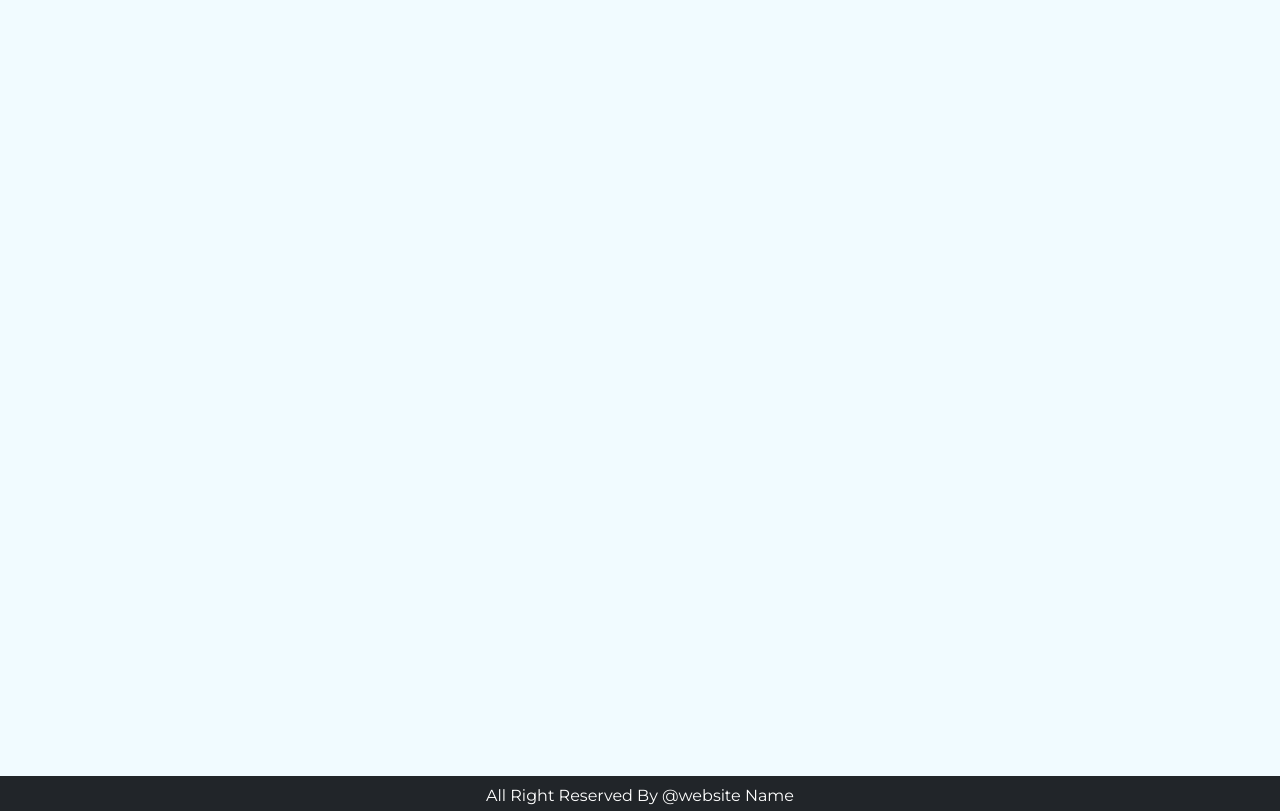
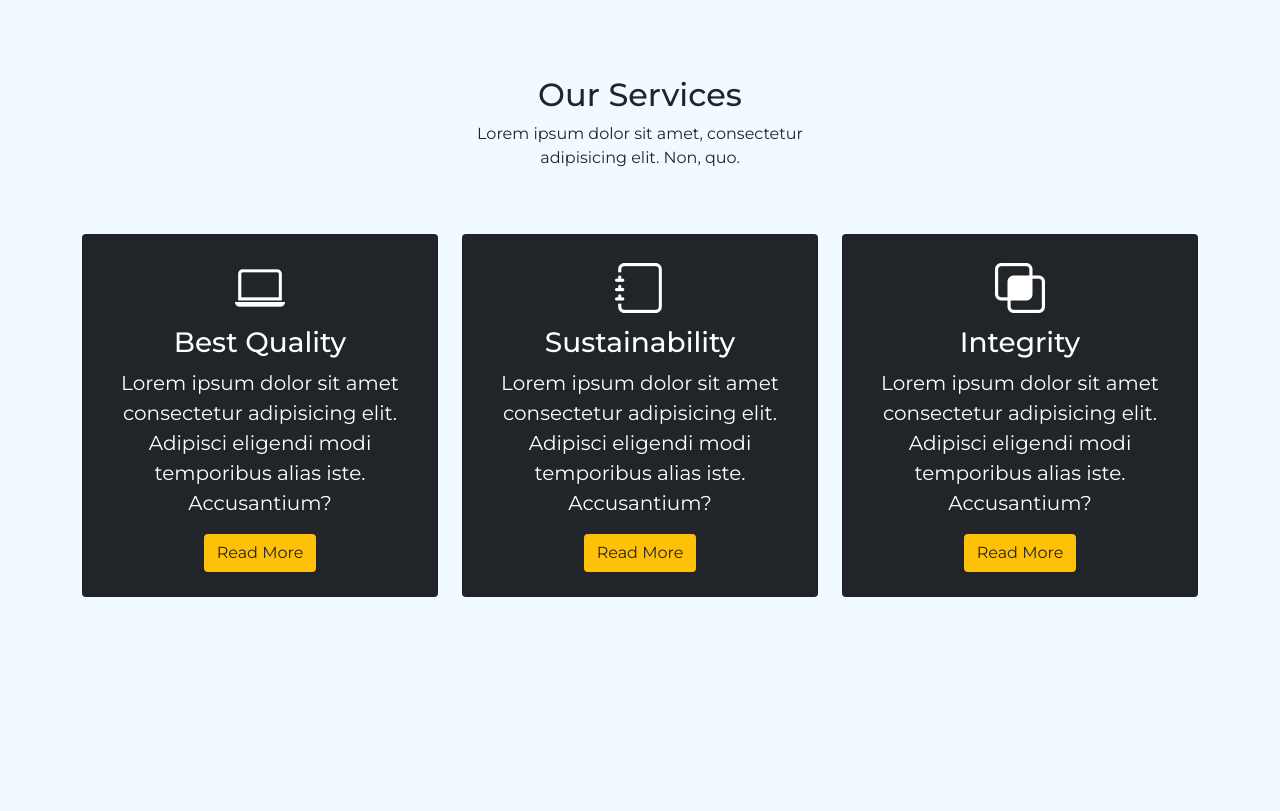
Before and after one commit to ghoshprottoy98/Learning-Bootstrap-5, a plain HTML site: page index.html in a window 1280 px wide. Shown: the part 1380-2191 px from the top of the page. Drawn offline with nearby package versions, Linux system fonts and the light colour scheme.

Commit message:
5th commit

```diff
--- a/index.html
+++ b/index.html
@@ -100,9 +100,49 @@
 
 	<!-- services section Starts -->
 	<section class="services section-padding" id="services">
-
+		<div class="container">
+			<div class="row">
+				<div class="col-md-12">
+					<div class="section-header text-center pb-5">
+						<h2>Our Services</h2>
+						<p>Lorem ipsum dolor sit amet, consectetur<br>
+						adipisicing elit. Non, quo.</p>
+					</div>
+				</div>
+			</div>
+			<div class="row">
+				<div class="col-12 col-md-12 col-lg-4">
+					<div class="card text-white text-center bg-dark pb-2">
+						<div class="card-body">
+							<i class="bi bi-laptop"></i>
+							<h3 class="card-title">Best Quality</h3>
+							<p class="lead">Lorem ipsum dolor sit amet consectetur adipisicing elit. Adipisci eligendi modi temporibus alias iste. Accusantium?</p><button class="btn bg-warning text-dark">Read More</button>
+						</div>
+					</div>
+				</div>
+				<div class="col-12 col-md-12 col-lg-4">
+					<div class="card text-white text-center bg-dark pb-2">
+						<div class="card-body">
+							<i class="bi bi-journal"></i>
+							<h3 class="card-title">Sustainability</h3>
+							<p class="lead">Lorem ipsum dolor sit amet consectetur adipisicing elit. Adipisci eligendi modi temporibus alias iste. Accusantium?</p><button class="btn bg-warning text-dark">Read More</button>
+						</div>
+					</div>
+				</div>
+				<div class="col-12 col-md-12 col-lg-4">
+					<div class="card text-white text-center bg-dark pb-2">
+						<div class="card-body">
+							<i class="bi bi-intersect"></i>
+							<h3 class="card-title">Integrity</h3>
+							<p class="lead">Lorem ipsum dolor sit amet consectetur adipisicing elit. Adipisci eligendi modi temporibus alias iste. Accusantium?</p><button class="btn bg-warning text-dark">Read More</button>
+						</div>
+					</div>
+				</div>
+			</div>
+		</div>
     </section>
 	<!-- services section Ends -->
+
 
 
 
@@ -128,15 +168,17 @@
  <!-- contact ends -->
 
 
+
 <!-- footer starts -->
 <footer class="bg-dark p-2 text-center">
 	<div class="container">
-		<p class="text-white">All Right Reserved By @website Name</p>
+		<p class="text-white">All Right Reserved By Prottoy Ghosh</p>
 	</div>
 </footer>
 <!-- footer ends -->
 
 
+
 <script src="js/bootstrap.bundle.min.js"></script>
 </body>
 </html>
```
